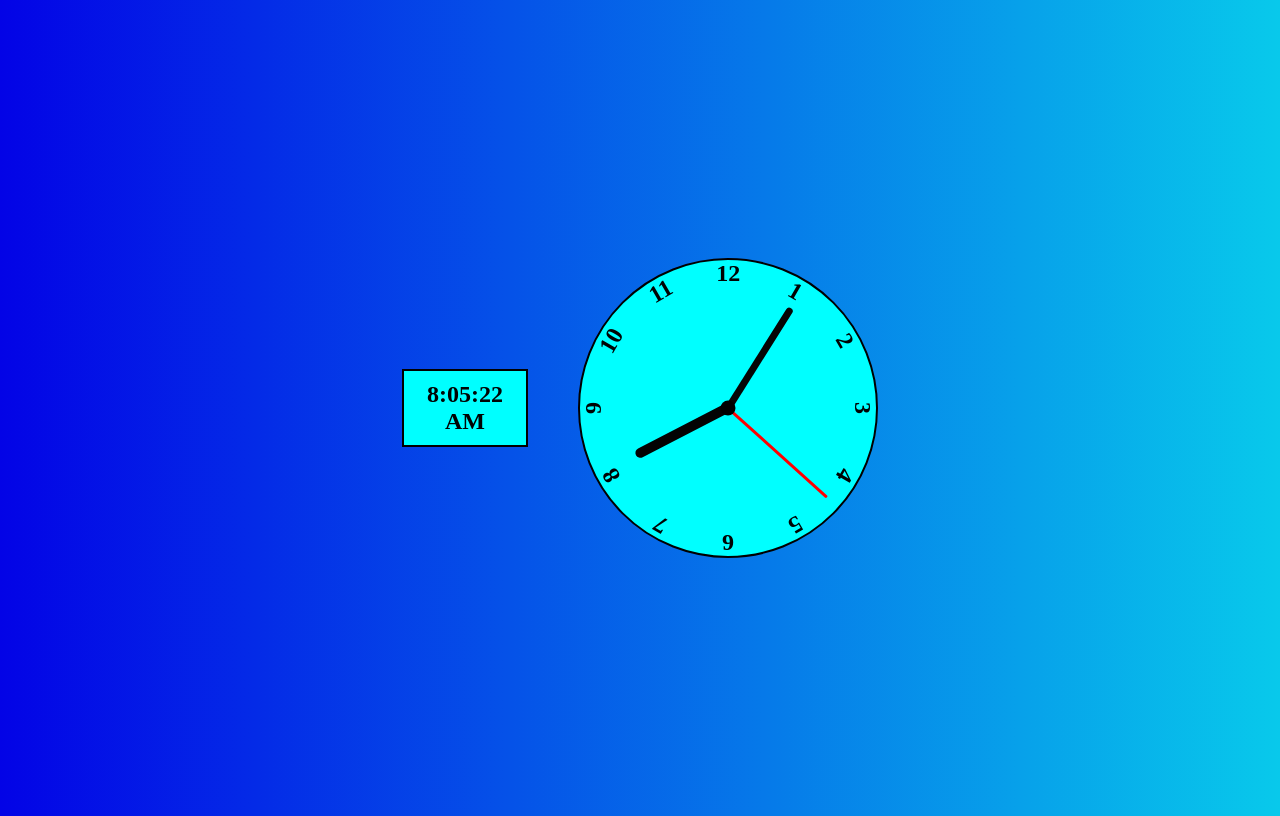
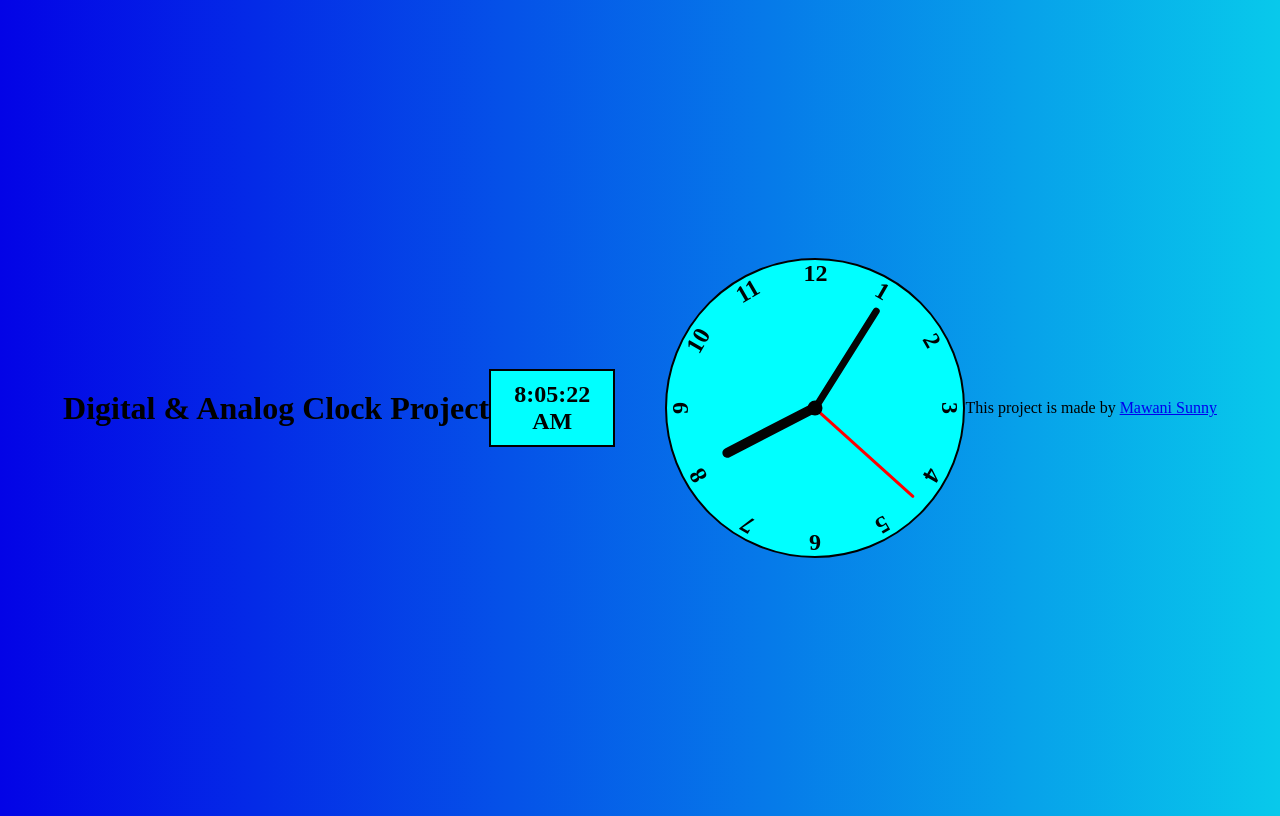
Before and after one commit to SunWeb07/mytimetodosomething, a plain HTML site: page clock/index.html in a window 1280 px wide. Drawn offline with Linux system fonts and the light colour scheme.

Commit message:
Update and rename clock.html to index.html

```diff
--- a/clock/clock.html
+++ b/clock/index.html
@@ -10,7 +10,7 @@
 </head>
 <body>
 
-
+    <h1>Digital  &amp; Analog Clock Project</h1>
     <div class="digiclock" digi>
 </div>
 
@@ -31,5 +31,6 @@
 <div class="number number11">11</div>
 <div class="number number12">12</div>
 </div>
+    <footer> This project is made by <a href="https://www.linkedin.com/in/sunnymawani07/">Mawani Sunny</a>
 </body>
 </html>
```
